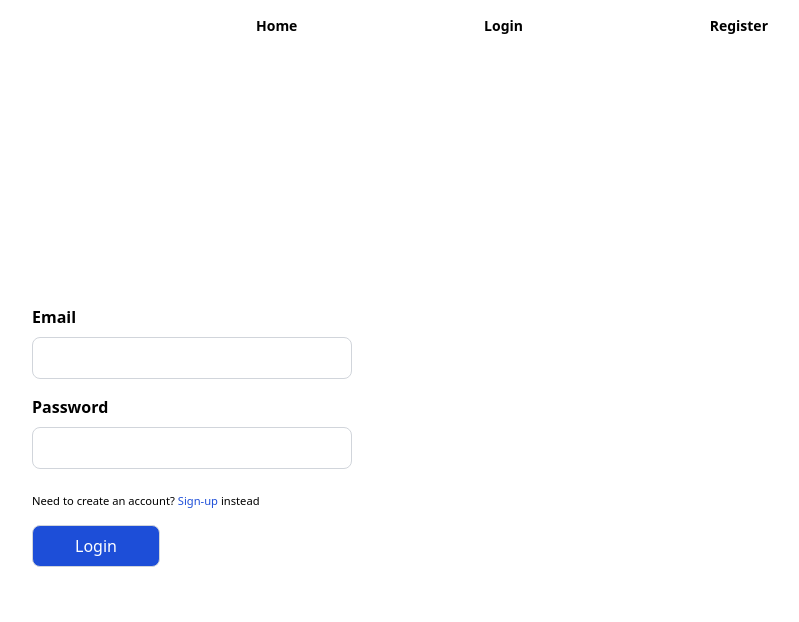
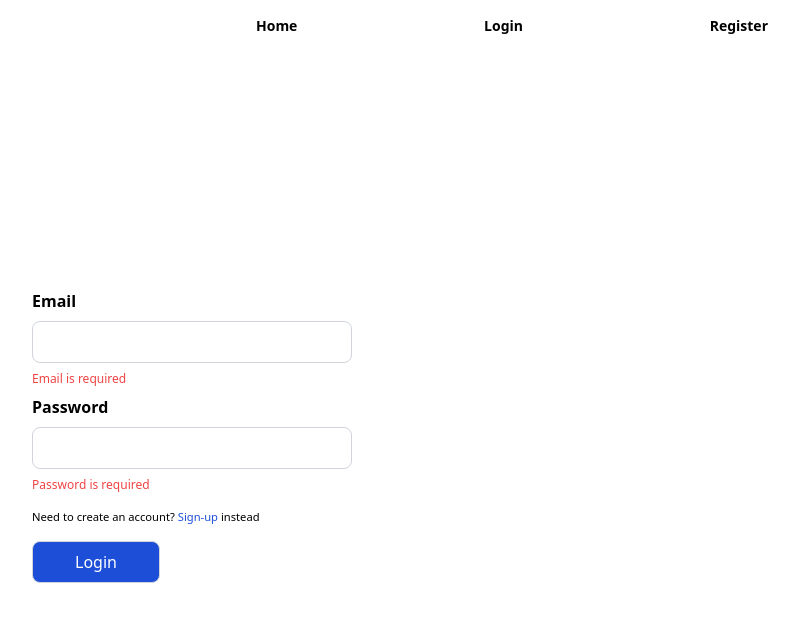
Before and after one commit to aakash6789/UserSystem, a React (Vite) app: page / in a window 1280 px wide. Both pictures are taken after a click on the button "Login". Shown: the top 622 px of the page, without its empty margins (448-1247 px from the left). Built offline with nearby package versions, Linux system fonts and the light colour scheme.

Commit message:
Validations added

```diff
--- a/src/components/Login.jsx
+++ b/src/components/Login.jsx
@@ -7,8 +7,33 @@ const Login = () => {
     const [email,setEmail]=useState("");
     const [password,setPassword]=useState("");
     const {login,allUsers}=useAuth();
+    const [passwordError, setPasswordError] = useState("");
+    const [emailError, setEmailError] = useState("");
+
     const navigate=useNavigate();
+    const checkForInputs = () => {
+      let isValid = true;
+
+      if (email.trim() === "") {
+        setEmailError("Email is required");
+        isValid = false;
+      } else {
+        setEmailError("");
+      }
+
+      if (password.trim() === "") {
+        setPasswordError("Password is required");
+        isValid = false;
+      } else {
+        setPasswordError("");
+      }
+
+      return isValid;
+    };
     const verifyUser=(e)=>{
+      if(!checkForInputs()){
+        return ;
+      }
       e.preventDefault();
       const loginUser=allUsers.find(element=>element.email===email && element.password===password);
         if(loginUser){
@@ -32,16 +57,18 @@ const Login = () => {
     <input
       id="email"
       onChange={(e) => setEmail(e.target.value)}
-      className="w-full text-black p-2 mb-4 border rounded-lg border-gray-300 focus:outline-none focus:border-gray-600"
+      className="w-full text-black p-2 mb-2 border rounded-lg border-gray-300 focus:outline-none focus:border-gray-600"
     />
+     {emailError && <p className="text-red-500 text-xs mb-2">{emailError}</p>}
 
     <label htmlFor="password" className="block text-left mb-2 font-semibold">Password</label>
     <input
       id="password"
       onChange={(e) => setPassword(e.target.value)}
       type="password"
-      className="w-full text-black p-2 mb-4 border rounded-lg border-gray-300 focus:outline-none focus:border-gray-600"
+      className="w-full text-black p-2 mb-2 border rounded-lg border-gray-300 focus:outline-none focus:border-gray-600"
     />
+    {passwordError && <p className="text-red-500 text-xs mb-4">{passwordError}</p>}
     <h2 className='text-[0.7rem] mt-2'>Need to create an account? <span className='text-blue-700'><NavLink to='/register'>Sign-up</NavLink></span> instead</h2>
     <button
       className="w-[40%] bg-blue-700 text-white p-2 mt-4 border rounded-lg border-gray-300 focus:outline-none "
--- a/src/components/Navbar.jsx
+++ b/src/components/Navbar.jsx
@@ -33,12 +33,6 @@ const Navbar = () => {
         </div>:<div className='w-full flex justify-between'>
         <button className='rounded-md bg-blue-700 font-normal text-sm px-[3%] mt-2 py-[1%] block ml-auto text-white' onClick={handleLogout}>Logout</button>
         </div>}
-        {/* <div className='w-full flex justify-between'>
-        <NavLink to='/home'><h1>Home</h1></NavLink>
-       <NavLink to='/login'><h1>Login</h1></NavLink>
-       <NavLink to='/register'><h1>Register</h1></NavLink>
-        </div> */}
-
       </nav>
     </div>
   )
--- a/src/components/Register.jsx
+++ b/src/components/Register.jsx
@@ -8,21 +8,45 @@ const Register = () => {
  const [username,setUsername]=useState("");
  const [email,setEmail]=useState("");
  const [password,setPassword]=useState("");
+ const [usernameError, setUsernameError] = useState("");
+ const [emailError, setEmailError] = useState("");
+ const [passwordError, setPasswordError] = useState("");
  const navigate=useNavigate();
  const {register}=useAuth();
     const saveUser=(e)=>{
-      // const getUser=[];
-      // if(localStorage.getItem('allUsers')){
-      //   getUser.push((localStorage.getItem('allUsers')));
-      // }
+      if(!checkForInputs()){
+        return ;
+      }
       e.preventDefault();
       const newUser={username:username,email:email,password:password};
       register(newUser);
-          //    getUser.push(JSON.stringify({username:username,email:email,password:password}));
-          //  localStorage.setItem('allUsers',getUser);
            toast.success('User created successfully');
+    }
+    const checkForInputs = () => {
+      let isValid = true;
+      if (username.trim() === "") {
+        setUsernameError("Username is required");
+        isValid = false;
+      } else {
+        setUsernameError("");
+      }
 
-    }
+      if (email.trim() === "") {
+        setEmailError("Email is required");
+        isValid = false;
+      } else {
+        setEmailError("");
+      }
+
+      if (password.trim() === "") {
+        setPasswordError("Password is required");
+        isValid = false;
+      } else {
+        setPasswordError("");
+      }
+
+      return isValid;
+    };
     useEffect(()=>{
       if(localStorage.getItem('currUser')){
         navigate("/home");
@@ -37,12 +61,14 @@ const Register = () => {
         onChange={(e) => setUsername(e.target.value)}
         className="w-full text-black p-2 mb-4 border rounded-lg border-gray-300 focus:outline-none focus:border-gray-600"
       />
+        {usernameError && <p className="text-red-500 text-xs mb-2">{usernameError}</p>}
       <label htmlFor="email" className="block text-left mb-2 font-semibold">Email</label>
       <input
         id="email"
         onChange={(e) => setEmail(e.target.value)}
         className="w-full text-black p-2 mb-4 border rounded-lg border-gray-300 focus:outline-none focus:border-gray-600"
       />
+        {emailError && <p className="text-red-500 text-xs mb-2">{emailError}</p>}
 
       <label htmlFor="password" className="block text-left mb-2 font-semibold">Password</label>
       <input
@@ -51,6 +77,7 @@ const Register = () => {
         type="password"
         className="w-full text-black p-2 mb-4 border rounded-lg border-gray-300 focus:outline-none focus:border-gray-600"
       />
+      {passwordError && <p className="text-red-500 text-xs mb-4">{passwordError}</p>}
       <h2 className='text-[0.7rem] mt-2'>Already have an account? <span className='text-blue-700'><NavLink to='/login'>Log-in</NavLink></span> instead</h2>
       <button
         className="w-[40%] bg-blue-700 text-white p-2 mt-4 border rounded-lg border-gray-300 focus:outline-none "
```
